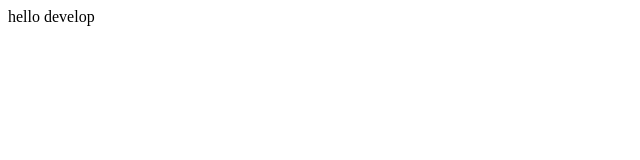
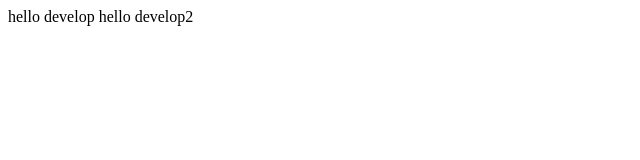
Before and after one commit to letyougo/branch-tesh, a plain HTML site: page index.html in a window 1280 px wide. Shown: the whole page, without its empty margins (0-640 px from the left). Drawn offline with Linux system fonts and the light colour scheme.

Commit message:
develop2

```diff
--- a/index.html
+++ b/index.html
@@ -6,5 +6,6 @@
 </head>
 <body>
 hello develop
+hello develop2
 </body>
 </html>
```
